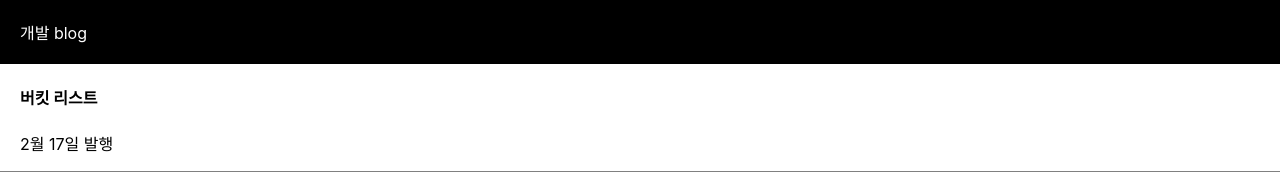
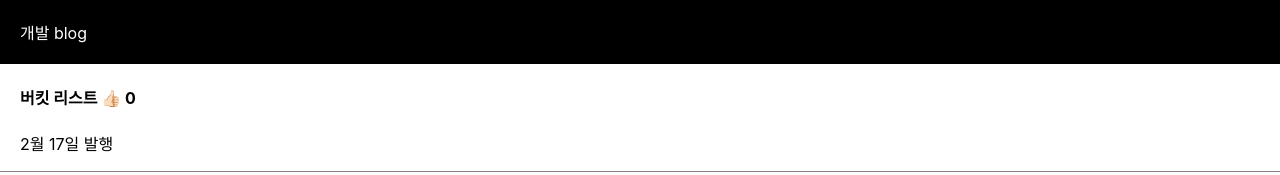
Before and after one commit to NickYOOO/blog, a React (Create React App) app: page /main in a window 1280 px wide. Shown: the top 175 px of the page. Built offline with nearby package versions, Linux system fonts and the light colour scheme.

Commit message:
list 좋아요 버튼 추가

```diff
--- a/src/components/List.jsx
+++ b/src/components/List.jsx
@@ -4,11 +4,11 @@ import styled from "styled-components";
 
 function List() {
     const [글제목, b] = useState(['버킷 리스트', '맛집 리스트', '노동요 리스트']);
-
+    const [좋아요, set좋아요 ] = useState(0);
     return (
         <>
         <StList>
-            <h4>{ 글제목[0] }</h4>
+            <h4>{ 글제목[0] } <span onClick={ ()=>{ set좋아요 (좋아요 + 1)} } style={ {cursor : 'pointer'} }>👍🏻</span> { 좋아요 }</h4>
             <p>2월 17일 발행</p>
         </StList>
              <StList>
```
